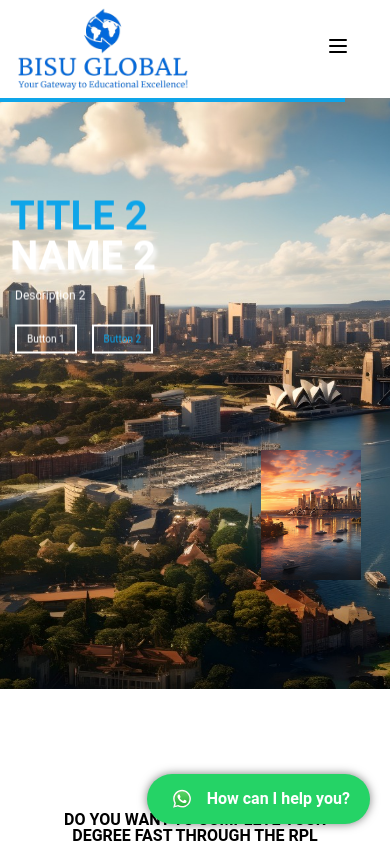
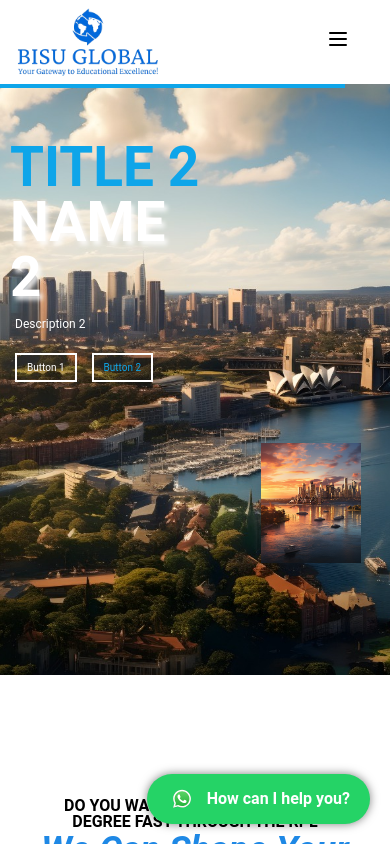
Before and after one commit to Swikar98/bisuConsultancy, a Next.js app: page /home in a window 390 px wide. Shown: the top 844 px of the page. Built offline with nearby package versions, Linux system fonts and the light colour scheme.

Commit message:
z-index update

```diff
--- a/src/component/MainHome/Crousel/Carousel.css
+++ b/src/component/MainHome/Crousel/Carousel.css
@@ -3,6 +3,7 @@
 .carousel {
     width: 100%;
     height: 85vh;
+    top: 0;
     overflow: hidden;
     position: relative;
 }
@@ -143,7 +144,6 @@
 /* Carousel Timer */
 .carousel .timeRunning {
     position: absolute;
-    z-index: 1000;
     width: 0%;
     height: 4px;
     background-color: #0ea5e9;
@@ -207,7 +207,7 @@
     }
     .carousel .list .item {
         width: 100px;
-        height: 130px;
+        height: 120px;
     }
     .list .item .content {
         left: 10px;
@@ -215,7 +215,7 @@
         top: 30%;
     }
     .content .title, .content .name {
-        font-size: 40px;
+        font-size: 55px;
     }
     .content .des {
         font-size: 12px;
--- a/src/component/MainHome/Crousel/showSlider.jsx
+++ b/src/component/MainHome/Crousel/showSlider.jsx
@@ -84,7 +84,7 @@ const Carousel = () => {
     }, []);
 
     return (
-        <div className="carousel" ref={carouselRef}>
+        <div className="carousel absolute" ref={carouselRef}>
             <div className="list" ref={listRef}>
                 {items.map((item, index) => (
                     <div key={index} className="item">
@@ -107,7 +107,7 @@ const Carousel = () => {
                     </div>
                 ))}
             </div>
-            <div className="arrows">
+            <div className="arrows ">
                 <button className="prev" ref={prevBtnRef} onClick={() => showSlider('prev')}>Prev</button>
                 <button className="next" ref={nextBtnRef} onClick={() => showSlider('next')}>Next</button>
             </div>
--- a/src/component/nav and footer/Header.jsx
+++ b/src/component/nav and footer/Header.jsx
@@ -65,7 +65,7 @@ const Header = () => {
             <Logo />
           </div>
           {/* NavLinks */}
-          <div className="hidden  lg:flex justify-center lg:mt-5 lg:h-14 px-4 rounded-lg lg:gap-6 items-center">
+          <div className="hidden  lg:flex justify-center lg:mt-5 bg-transparent lg:h-14 px-4 rounded-lg lg:gap-6 items-center">
             <NavLinks className="" />
           </div>
           {/* Buttons */}
--- a/src/component/nav and footer/Logo.jsx
+++ b/src/component/nav and footer/Logo.jsx
@@ -7,7 +7,7 @@ const Logo = () => {
   return (
   <Link href={"/"}>
 <Image
-width={175}
+width={145}
 height={20}
 src={Log}
 alt=""
```
